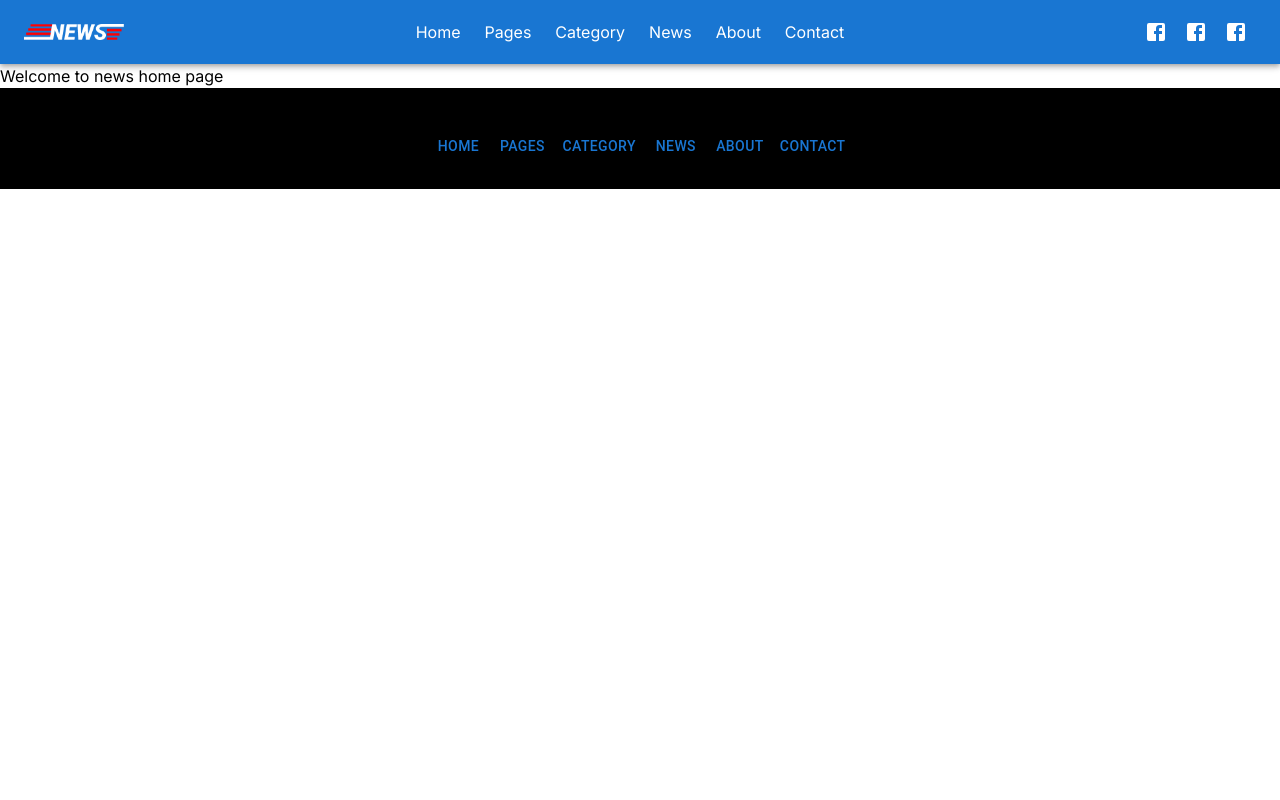
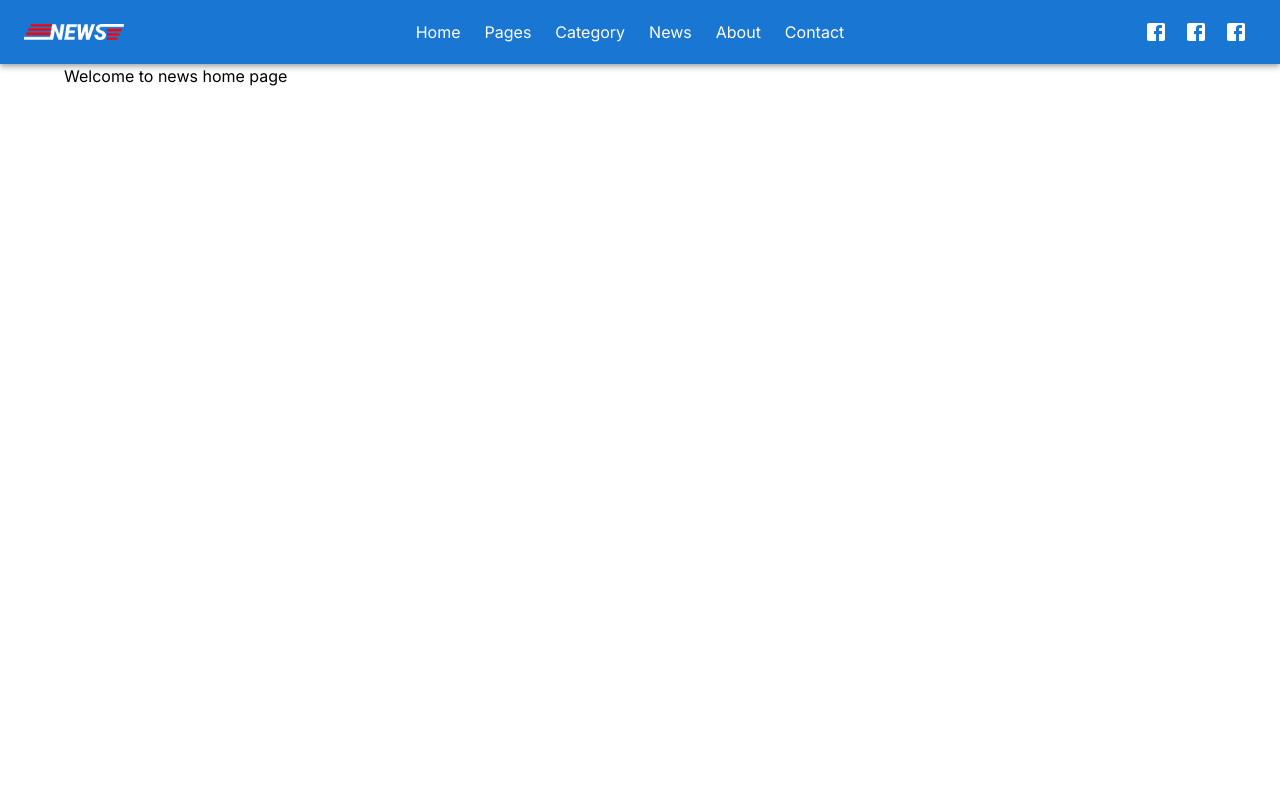
Before and after one commit to devmashum/the-dragon-news, a Next.js app: page / in a window 1280 px wide. Shown: the top 800 px of the page. Built offline with nearby package versions, Linux system fonts and the light colour scheme.

Commit message:
footer section done

```diff
--- a/src/app/layout.js
+++ b/src/app/layout.js
@@ -2,6 +2,7 @@ import { Inter } from 'next/font/google'
 import './globals.css'
 import NavBar from '@/components/shared/Navbar'
 import Footer from '@/components/shared/Footer'
+import { Container } from '@mui/material'
 
 const inter = Inter({ subsets: ['latin'] })
 
@@ -15,7 +16,8 @@ export default function RootLayout({ children }) {
     <html lang="en">
       <body className={inter.className}>
       <NavBar></NavBar>
-      {children}</body>
+     <Container className='min-h-screen'> {children}</Container>
+      </body>
       <Footer></Footer>
     </html>
   )
--- a/src/components/shared/Footer.js
+++ b/src/components/shared/Footer.js
@@ -1,4 +1,4 @@
-import { Box, Button, Container, IconButton, Typography } from '@mui/material';
+import { Box, Button, Container, IconButton, Stack, Typography } from '@mui/material';
 import FacebookIcon from '@mui/icons-material/Facebook';
 import React from 'react';
 import Link from 'next/link';
@@ -32,11 +32,14 @@ const navItems   = [
 },
 ];
     return (
-        <Box className="bg-black">
+        <Box className="bg-black px-2 py-10">
      <Container>
-     <Box className="text-center">
+     <Box className="w-full text-center" sx={{
+            "& svg":{
+                color:"white"
+                },
+         }}>
            <IconButton>
-
                 <FacebookIcon/>
             </IconButton>
             <IconButton>
@@ -46,18 +49,19 @@ const navItems   = [
                 <FacebookIcon/>
             </IconButton>
           </Box>
-           <Box className="w-full text-center ">
+          <Box className="w-full text-center">
             {navItems.map((item) => (
             <Link key={item} href={item.pathname}>
 
-                <Button className="text-white mx-3 ">
+                <button className="text-white mx-3">
                     {item.route}
-                </Button>
+                </button>
             </Link>
             ))}
           </Box>
-<Typography className='text-center'>@ 2024 The Dragon News</Typography>
+      <Typography variant='body2' color="gray" textAlign={"center"} className='mt-3'>@ 2023 The Dragon News. Designed by Faisal</Typography>
      </Container>
+
          </Box>
     );
 };
```
Lines whose indentation alone changed are shown as unchanged.
